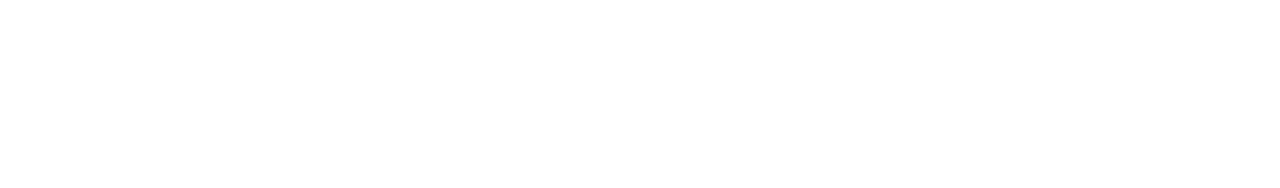
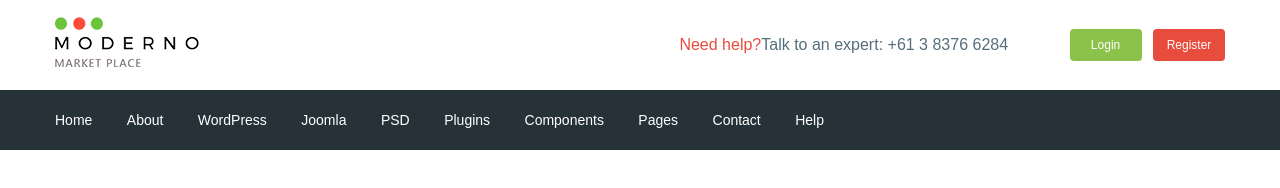
Before and after one commit to b-r1/mod, a website: page app/index.html in a window 1280 px wide. Drawn offline with nearby package versions, Linux system fonts and the light colour scheme; files that its build step writes are made by us from their sources.

Commit message:
aadded header

```diff
--- a/app/index.html
+++ b/app/index.html
@@ -1,17 +1,105 @@
 <!DOCTYPE html>
 <html lang="en">
+
 <head>
     <meta charset="UTF-8">
     <meta http-equiv="X-UA-Compatible" content="IE=edge">
     <meta name="viewport" content="width=device-width, initial-scale=1.0">
     <title>Document</title>
+    <link href="https://fonts.googleapis.com/css2?family=Lato:wght@400;700;900&family=Roboto:wght@500;700&display=swap" rel="stylesheet">
     <link rel="stylesheet" href="css/libs.min.css">
     <link rel="stylesheet" href="css/style.min.css">
 </head>
+
 <body>
+    <header class="header">
+        <div class="header_top">
+            <div class="container">
+                <div class="header__top-inner">
+                    <div class="header__logo">
+                        <a href="#">
+                            <img src="images/logo.png" alt="">
+                        </a>
+                    </div>
+                    <div class="header__text">
+                        <a href="#">
+                            <span>Need help?</span>
+                        </a>Talk to an expert:
+                        <a href="tel:61383768284">+61 3 8376 6284</a>
+                    </div>
+                    <div class="header__box">
+                        <a class="basket" href="#"></a>
+                        <a class="header__btn header__btn-login" href="">Login</a>
+                        <a class="header__btn header__btn-register" href="">Register</a>
+                    </div>
+                </div>
+            </div>
+        </div>
+
+        <div class="header__menu">
+            <div class="container">
+                <nav class="menu">
+                    <ul class="menu__list">
+                        <li>
+                            <a href="#">
+                                Home
+                            </a>
+                        </li>
+                        <li>
+                            <a href="#">
+                                About
+                            </a>
+                        </li>
+                        <li>
+                            <a href="#">
+                                WordPress
+                            </a>
+                        </li>
+                        <li>
+                            <a href="#">
+                                Joomla
+                            </a>
+                        </li>
+                        <li>
+                            <a href="#">
+                                PSD
+                            </a>
+                        </li>
+                        <li>
+                            <a href="#">
+                                Plugins
+                            </a>
+                        </li>
+                        <li>
+                            <a href="#">
+                                Components
+                            </a>
+                        </li>
+                        <li>
+                            <a href="#">
+                                Pages
+                            </a>
+                        </li>
+                        <li>
+                            <a href="#">
+                                Contact
+                            </a>
+                        </li>
+                        <li>
+                            <a href="#">
+                                Help
+                            </a>
+                        </li>
+                    </ul>
+                </nav>
+            </div>
+        </div>
+    </header>
+
 
     <script src="https://ajax.googleapis.com/ajax/libs/jquery/3.6.1/jquery.min.js"></script>
     <script src="js/libs.min.js"></script>
     <script src="js/main.min.js"></script>
 </body>
+
 </html>
--- /dev/null
+++ b/app/scss/_fonts.scss
@@ -0,0 +1,7 @@
+@font-face {
+    font-family: 'Roboto-Regular', sans-serif;
+    src: url('../fonts/Roboto-Regular.woff2') format('woff2'),
+        url('../fonts/Roboto-Regular.woff') format('woff');
+        font-weight: 400;
+        font-display: swap;
+}
--- /dev/null
+++ b/app/scss/_global.scss
@@ -0,0 +1,35 @@
+html {
+    box-sizing: border-box;
+}
+
+*,
+*::before,
+*::after {
+    box-sizing: inherit;
+}
+
+a {
+    display: inline-block;
+    text-decoration: none;
+    color: $text;
+}
+
+ul,
+li {
+    margin: 0;
+    padding: 0;
+    list-style: none;
+}
+
+body {
+    font-family: 'Roboto-Regular', sans-serif ;
+    font-style: 15px;
+    line-height: 24px;
+    color: $text;
+}
+
+.container {
+    max-width: 1200px;
+    margin: 0 auto;
+    padding: 0 15px;
+}
--- /dev/null
+++ b/app/scss/_vars.scss
@@ -0,0 +1,4 @@
+$text: #546e7a;
+$red: #e74c3c;
+$green: #8bc34a;
+$bg: #263238;
--- a/app/scss/style.scss
+++ b/app/scss/style.scss
@@ -1,8 +1,59 @@
-html {
-    box-sizing: border-box;
+@import 'vars';
+@import 'global';
+@import 'fonts';
+
+.header__top-inner {
+    display: flex;
+    justify-content: space-between;
+    height: 90px;
+    align-items: center;
 }
-*,
-*::before,
-*::after{
-box-sizing: inherit;
+
+.header__text {
+    margin-left: auto;
+    margin-right: 50px;
+
+    span {
+        color: $red;
+    }
 }
+
+.header__btn {
+    padding: 4px;
+    width: 72px;
+    border-radius: 4px;
+    text-align: center;
+    color: white;
+    font-size: 12px;
+}
+
+.header__btn-login {
+    background-color: $green;
+    margin-left: 7px;
+}
+
+.header__btn-register {
+    background-color: $red;
+    margin-left: 7px;
+}
+
+.header__menu {
+    background-color: $bg;
+}
+.menu {
+    display: flex;
+    align-items: center;
+    height: 60px;
+}
+.menu__list {
+    li {
+        display: inline-block;
+        & + li {
+            margin-left: 30px;
+        }
+    }
+    a{
+        color: white;
+        font-size: 14px;
+    }
+}
--- a/gulpfile.js
+++ b/gulpfile.js
@@ -60,7 +60,7 @@ gulp.task('browser-sync', function () {
 
 gulp.task('watch', function () {
     gulp.watch('app/scss/style.scss', gulp.parallel('sass'))
-    gulp.watch('app/*.html.scss', gulp.parallel('html'))
+    gulp.watch('app/*.html', gulp.parallel('html'))
     gulp.watch('app/js/*.js', gulp.parallel('js'))
 
 });
```
Also changed, not shown: app/css/style.min.css, app/fonts/Roboto-Regular.woff (added), app/fonts/Roboto-Regular.woff2 (added), app/images/logo.png (added), 1 other file.
